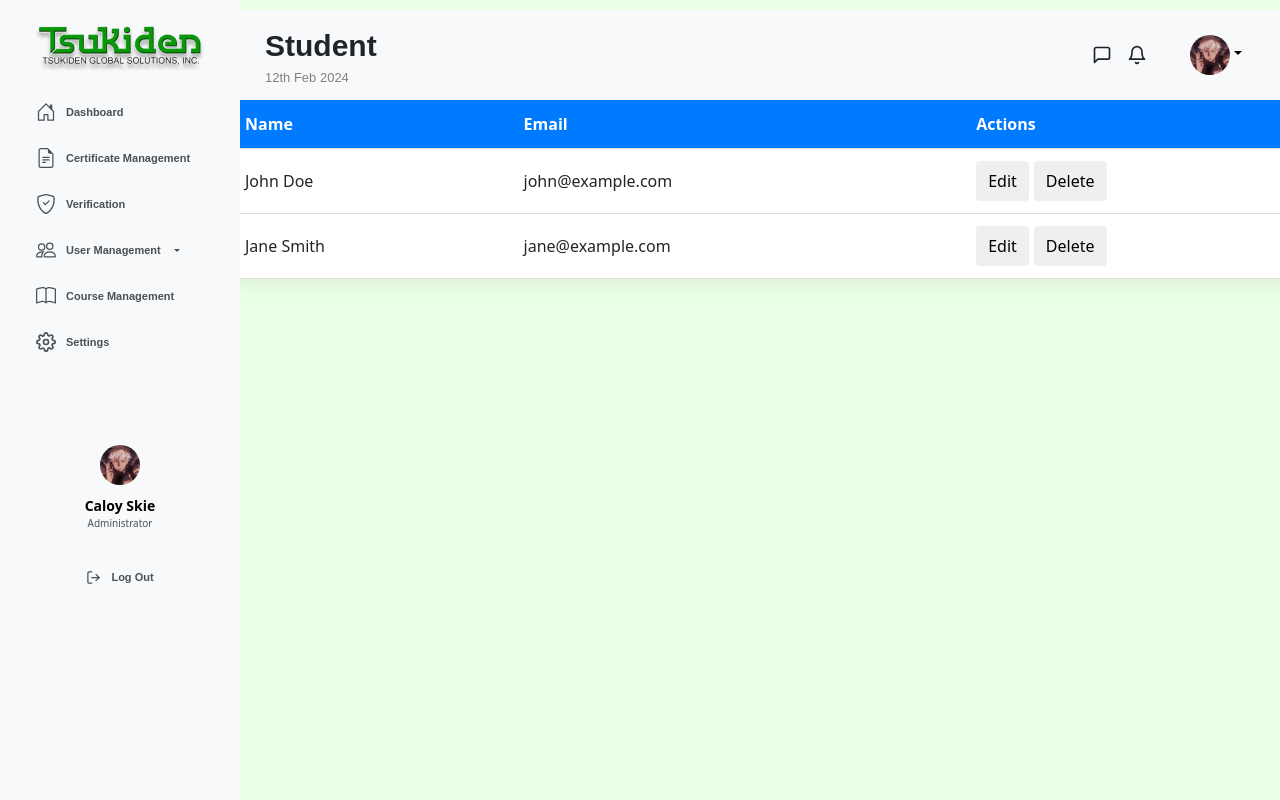
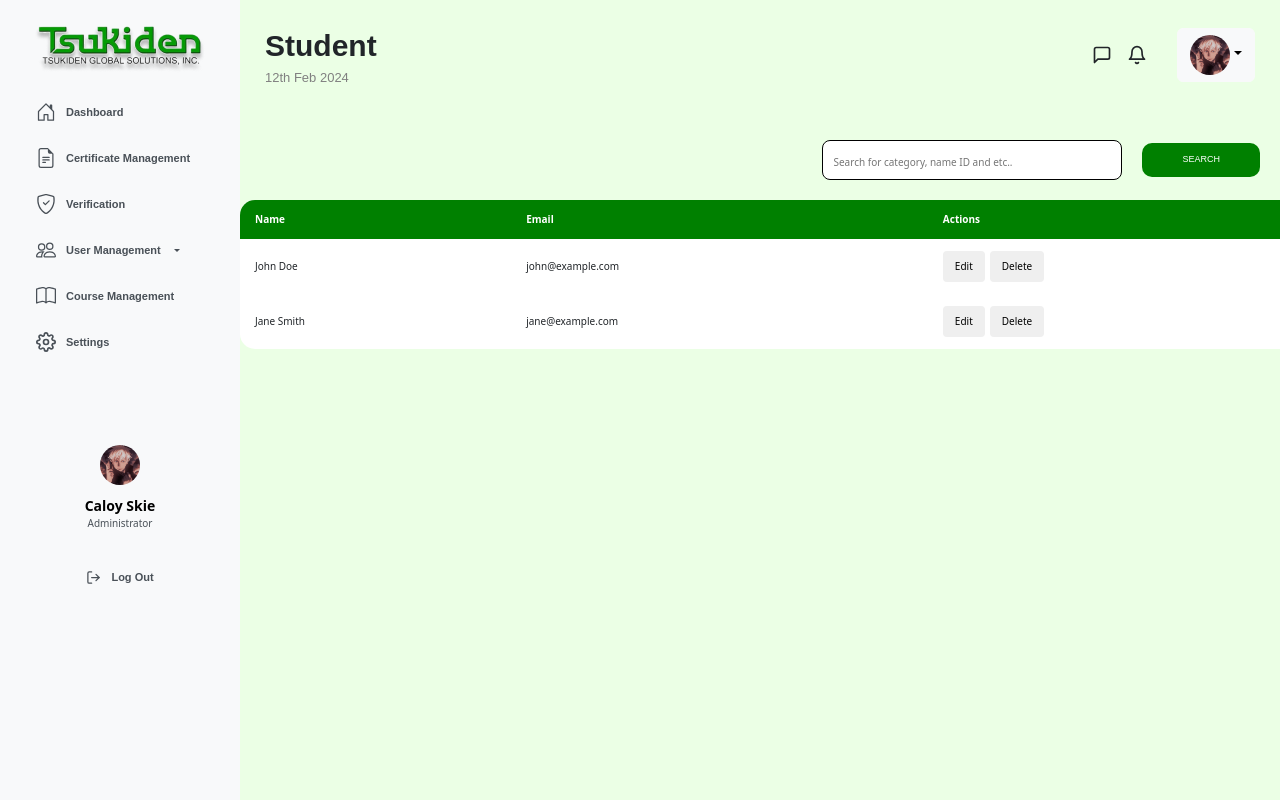
Before and after one commit to iChan0415/AdminMock, a React (Vite) app: page /admin_student in a window 1280 px wide. Shown: the top 800 px of the page. Built offline with nearby package versions, Linux system fonts and the light colour scheme.

Commit message:
modify module positioning

```diff
--- /dev/null
+++ b/src/components/AdminUsersTables.jsx
@@ -0,0 +1,59 @@
+import React, { useState } from 'react';
+import '../css/Tables.css'; // Import CSS file for Tables styling
+
+const AdminTables = () => {
+  const [content, setContent] = useState(
+  );
+  const handleAction = (e) => {
+    const selectedAction = e.target.value;
+    if (selectedAction === 'Edit') {
+      handleEdit();
+    } else if (selectedAction === 'Delete') {
+      handleDelete();
+    }
+  };
+
+  const handleEdit = () => {
+    console.log('Edit action');
+  };
+
+  const handleDelete = () => {
+    console.log('Delete action');
+  };
+
+  return (
+      <div>
+          <div className='table-container'>
+          <table>
+            <thead>
+              <tr>
+                <th>Name</th>
+                <th>Email</th>
+                <th>Actions</th>
+              </tr>
+            </thead>
+            <tbody>
+              <tr>
+                <td>John Doe</td>
+                <td>john@example.com</td>
+                <td>
+                  <button className="edit-btn" onClick={handleAction}>Edit</button>
+                  <button className="delete-btn" onClick={handleAction}>Delete</button>
+                </td>
+              </tr>
+              <tr>
+                <td>Jane Smith</td>
+                <td>jane@example.com</td>
+                <td>
+                  <button className="edit-btn" onClick={handleAction}>Edit</button>
+                  <button className="delete-btn" onClick={handleAction}>Delete</button>
+                </td>
+              </tr>
+            </tbody>
+          </table>
+        </div>
+      </div>
+  );
+};
+
+export default AdminTables;
--- a/src/components/Router.jsx
+++ b/src/components/Router.jsx
@@ -9,7 +9,7 @@ import AdminInstructor from './../pages/AdminInstructor';
 import AdminSettings from './../pages/AdminSettings';
 import AdminProfile from '../pages/AdminProfile';
 import AdminLanding from '../pages/AdminLanding';
-import UserManagement from './UserManagement';
+import AdminUsersTables from './AdminUsersTables';
 
 const Router = () => {
   return (
@@ -26,7 +26,7 @@ const Router = () => {
           <Route path="/admin_settings" element={<AdminSettings/>} />
           <Route path="/admin_profile" element={<AdminProfile/>} />
           <Route path="/admin_landing" element={<AdminLanding/>} />
-          <Route path="/UserManagement" element={<UserManagement/>}/>
+          <Route path="/UserManagement" element={<AdminUsersTables/>}/>
         </Routes>
       </BrowserRouter>
     </div>
--- a/src/components/TopBar.jsx
+++ b/src/components/TopBar.jsx
@@ -74,6 +74,13 @@ const TopBar = ({pageTitle}) => {
   </div>*/}
         </div>
       </div>
+      <div className="search-container">
+        <input className="input-search"
+        placeholder="Search for category, name ID and etc..">
+
+        </input>
+          <button className="btn-search">SEARCH</button>
+        </div>
     </div>
   );
 };
--- a/src/components/UserManagement.jsx
+++ /dev/null
@@ -1,85 +0,0 @@
-import React, { useState } from 'react';
-import '../css/UserManagement.css'; // Import CSS file for UserManagement styling
-
-const UserManagement = () => {
-  const [content, setContent] = useState(
-    <div>
-      <h1>User Management</h1>
-    </div>
-  );
-
-  const handleAction = (e) => {
-    const selectedAction = e.target.value;
-    if (selectedAction === 'Edit') {
-      handleEdit();
-    } else if (selectedAction === 'Delete') {
-      handleDelete();
-    }
-  };
-
-  const handleEdit = () => {
-    console.log('Edit action');
-  };
-
-  const handleDelete = () => {
-    console.log('Delete action');
-  };
-
-  return (
-    <div className='table-container'>
-      {content}
-      <table>
-        <thead>
-          <tr>
-            <th>User ID</th>
-            <th>Name</th>
-            <th>Email</th>
-            <th>Action</th>
-          </tr>
-        </thead>
-        <tbody>
-          {/* Render user data here */}
-          <tr className='gray-row'>
-            <td>1232435435426537z</td>
-            <td>Marc Carlo Bryan Cruz</td>
-            <td>mcbcruz@tspi.com.ph</td>
-            <td>
-              <select id="userType" onChange={handleAction}>
-                <option value="Action">Option</option>
-                <option value="Edit">Edit</option>
-                <option value="Delete">Delete</option>
-              </select>
-            </td>
-          </tr>
-          {/* Add more user rows as needed */}
-          <tr className='white-row'>
-            <td>John Doe</td>
-            <td>John Smith</td>
-            <td>john.doe@example.com</td>
-            <td>
-              <select id="userType" onChange={handleAction}>
-                <option value="Action">Option</option>
-                <option value="Edit">Edit</option>
-                <option value="Delete">Delete</option>
-              </select>
-            </td>
-          </tr>
-          <tr className='gray-row'>
-            <td>Carlo Cruz</td>
-            <td>Marc Carlo Bryan Cruz</td>
-            <td>mcbcruz@tspi.com.ph</td>
-            <td>
-              <select id="userType" onChange={handleAction}>
-                <option value="Action">Option</option>
-                <option value="Edit">Edit</option>
-                <option value="Delete">Delete</option>
-              </select>
-            </td>
-          </tr>
-        </tbody>
-      </table>
-    </div>
-  );
-};
-
-export default UserManagement;
--- a/src/css/UserManagement.css
+++ b/src/css/Tables.css
@@ -1,22 +1,35 @@
 table {
   width: 1150px;
-  border-collapse: collapse;
   background-color: #fff;
-  box-shadow: 0 0 20px rgba(0, 0, 0, 0.1);
-  margin-left: 230px;
+  margin-left: 240px;
+  margin-top: 200px;
+  border-radius: 15px;
+  font-size: 10px;
 }
+
+
 th, td {
   padding: 12px 15px;
   text-align: left;
   border-bottom: 1px solid #ddd;
+  border-style: none;
 }
+
+tr th:nth-child(1) {
+  border-top-left-radius: 15px; /* Adjust border-radius as needed */
+}
+tr th:last-child {
+  border-top-right-radius: 15px; /* Adjust border-radius as needed */
+}
+
+
 th {
-  background-color: #007bff;
+  background-color: green;
   color: #fff;
+  margin-top: 200px;
+
 }
-tr:hover {
-  background-color: #f2f2f2;
-}
+
 .edit-btn, .delete-btn {
   padding: 8px 12px;
   margin-right: 5px;
@@ -26,7 +39,7 @@ tr:hover {
   transition: background-color 0.3s;
 }
 .edit-btn:hover, .delete-btn:hover {
-  background-color: #007bff;
+  background-color: green;
   color: #fff;
 }
 
--- a/src/css/TopBar.css
+++ b/src/css/TopBar.css
@@ -12,7 +12,6 @@
   z-index: 1000; /* Ensure the container is above the sidebar */
   justify-content: center;
   padding: 0 25px;
-  background-color: #f8f9fa;
 
 }
 .header {
@@ -93,13 +92,14 @@
   width: calc(100% - 240px);
   display: flex;
   justify-content: flex-end;
-  background-color: #f8f9fa !important;
   position: fixed;
   top: 120px;
   right: 0;
-  z-index: 1000; /* Ensure it's above other elements */
   border-radius: 30px;
   gap: 20px;
+  align-items: center;
+  padding: 20px;
+
 }
 
 
@@ -107,14 +107,33 @@
   border: 0px solid white;
   color: white;
   background-color: green;
-  padding: 10px 10px 10px 10px;
+  padding: 10px;
   padding-right: 40px;
   padding-left: 40px;
   border-radius: 10px;
   font-family: sans-serif;
   font-size: 9px;
-  margin-top: 30px;
-  margin-right: 20px;
-  margin-bottom: 10px;
 
 }
+
+.input-search:focus{
+  outline: none;
+}
+
+.btn-search:hover {
+  background-color: rgb(26, 96, 26);
+  color: #fff;
+  transition: background-color 0.3s;
+}
+
+.input-search{
+  display: flex;
+  height: 40px;
+  width: 30%;
+  border-radius: 8px;
+  border: 1px solid black;
+  padding-left: 10px;
+}
+::placeholder {
+  font-size: 10px;
+}
--- a/src/pages/AdminCertificate.jsx
+++ b/src/pages/AdminCertificate.jsx
@@ -1,8 +1,7 @@
 import React, { useState, useEffect } from "react";
-import { Table, Button } from "react-bootstrap";
 import SideBar from "../components/SideBar";
 import TopBar from "../components/TopBar";
-import "../css/CertTable.css";
+import "../css/Tables.css";
 
 const AdminCertificate = () => {
   const [certificates, setCertificates] = useState([]);
@@ -56,9 +55,8 @@ const AdminCertificate = () => {
         <SideBar />
         <TopBar pageTitle="Certificate Management" />
       </div>
-      <div className="admincert-container">
-        <div className="admincert-table-wrapper">
-          <Table striped bordered hover className="admincert-table">
+      <div className="table-container">
+          <table>
             <thead>
               <tr>
                 <th>ID</th>
@@ -81,27 +79,12 @@ const AdminCertificate = () => {
                   <td>{certificate.time_issued}</td>
                   <td>{certificate.serial_no}</td>
                   <td>
-                    <Button
-                      variant="info"
-                      onClick={() => handleEditCertificate(certificate)}
-                    >
-                      Edit
-                    </Button>{" "}
-                    <Button
-                      variant="danger"
-                      onClick={() =>
-                        handleDeleteCertificate(certificate.certificateID)
-                      }
-                    >
-                      Delete
-                    </Button>
                   </td>
                 </tr>
               ))}
             </tbody>
-          </Table>
+            </table>
         </div>
-      </div>
     </>
   );
 };
--- a/src/pages/AdminInstructor.jsx
+++ b/src/pages/AdminInstructor.jsx
@@ -1,48 +1,16 @@
 import React from 'react';
 import SideBar from '../components/SideBar';
 import TopBar from '../components/TopBar';
+import AdminUsersTables from '../components/AdminUsersTables';
 
 const AdminInstructor = () => {
-  // Define handleAction function if needed
-  const handleAction = (event) => {
-    // Implement your action handling logic here
-    console.log('Action:', event.target.value);
-  };
 
   return (
     <div>
       <SideBar />
       <div>
         <TopBar pageTitle="Instructor" />
-        <div className='table-container'>
-          <table>
-            <thead>
-              <tr>
-                <th>Name</th>
-                <th>Email</th>
-                <th>Actions</th>
-              </tr>
-            </thead>
-            <tbody>
-              <tr>
-                <td>John Doe</td>
-                <td>john@example.com</td>
-                <td>
-                  <button className="edit-btn" onClick={handleAction}>Edit</button>
-                  <button className="delete-btn" onClick={handleAction}>Delete</button>
-                </td>
-              </tr>
-              <tr>
-                <td>Jane Smith</td>
-                <td>jane@example.com</td>
-                <td>
-                  <button className="edit-btn" onClick={handleAction}>Edit</button>
-                  <button className="delete-btn" onClick={handleAction}>Delete</button>
-                </td>
-              </tr>
-            </tbody>
-          </table>
-        </div>
+        <AdminUsersTables/>
       </div>
     </div>
   );
--- a/src/pages/AdminStudent.jsx
+++ b/src/pages/AdminStudent.jsx
@@ -1,48 +1,16 @@
 import React from 'react';
 import SideBar from '../components/SideBar';
 import TopBar from '../components/TopBar';
+import AdminUsersTables from '../components/AdminUsersTables';
 
 const AdminStudent = () => {
-  // Define handleAction function if needed
-  const handleAction = (event) => {
-    // Implement your action handling logic here
-    console.log('Action:', event.target.value);
-  };
 
   return (
     <div>
       <SideBar />
       <div>
         <TopBar pageTitle="Student" />
-        <div className='table-container'>
-          <table>
-            <thead>
-              <tr>
-                <th>Name</th>
-                <th>Email</th>
-                <th>Actions</th>
-              </tr>
-            </thead>
-            <tbody>
-              <tr>
-                <td>John Doe</td>
-                <td>john@example.com</td>
-                <td>
-                  <button className="edit-btn" onClick={handleAction}>Edit</button>
-                  <button className="delete-btn" onClick={handleAction}>Delete</button>
-                </td>
-              </tr>
-              <tr>
-                <td>Jane Smith</td>
-                <td>jane@example.com</td>
-                <td>
-                  <button className="edit-btn" onClick={handleAction}>Edit</button>
-                  <button className="delete-btn" onClick={handleAction}>Delete</button>
-                </td>
-              </tr>
-            </tbody>
-          </table>
-        </div>
+        <AdminUsersTables/>
       </div>
     </div>
 
```
Also changed, not shown: src/css/CertTable.css (deleted, +0 -34 lines).
